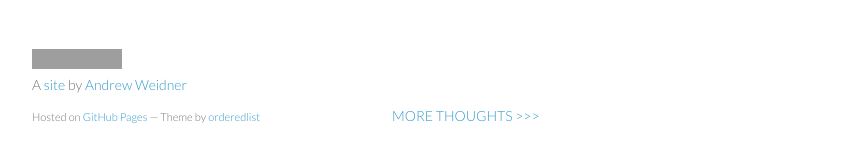
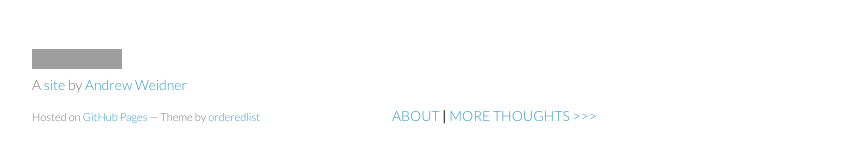
Before and after one commit to DR3WH0/DR3WH0.github.io, a Jekyll site: the page built from index.html, in a window 1280 px wide. Shown: the part 714-877 px from the top of the page, without its empty margins (178-1036 px from the left). Built offline with Jekyll 4.4.1, drawn with Linux system fonts in a browser that asks for light colours; Markdown is read by kramdown in place of the engine named in the settings; comment, search, counter and statistics services are not loaded; grey boxes are pictures that could not be loaded.

Commit message:
add about link

```diff
--- a/index.html
+++ b/index.html
@@ -12,5 +12,5 @@ title: Blog
 {% endfor %}
 
 <footer>
-  <h4><a href="/archive.html" title="Thought Archive">MORE THOUGHTS &gt;&gt;&gt;</a></h4>
+  <h4><a href="/about.html" title="Time Machine License Plate">ABOUT</a>  |  <a href="/archive.html" title="Thought Archive">MORE THOUGHTS &gt;&gt;&gt;</a></h4>
 </footer>
```
